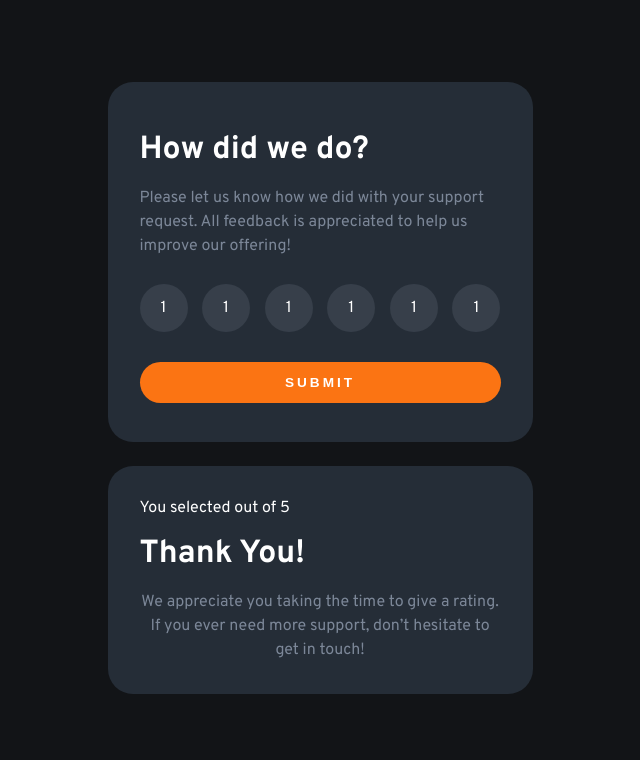
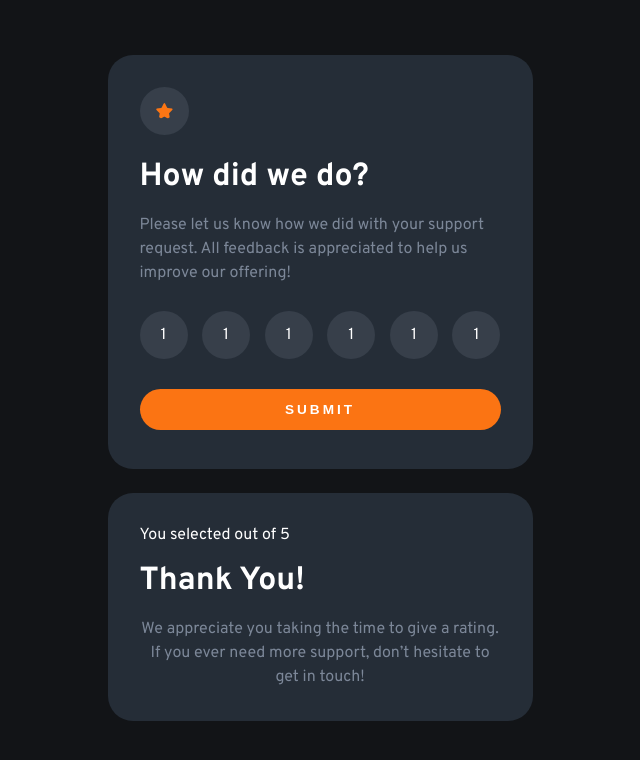
Before and after one commit to GrzegorzPacewicz/rating, a React (Vite) app: page / in a window 1280 px wide. Shown: the top 760 px of the page, without its empty margins (320-960 px from the left). Built offline with nearby package versions, Linux system fonts and the light colour scheme.

Commit message:
Star added to form

```diff
--- a/src/components/Form/Form.jsx
+++ b/src/components/Form/Form.jsx
@@ -1,8 +1,10 @@
 import styles from "./Form.module.css";
+import starIcon from "../../assets/icon-star.svg";
 
 export function Form() {
   return (
     <div className={styles.container}>
+      <img className={styles.starIcon} src={starIcon} />
       <h1 className={styles.title}>How did we do?</h1>
       <p className={styles.text}>
         Please let us know how we did with your support request. All feedback is
--- a/src/components/Form/Form.module.css
+++ b/src/components/Form/Form.module.css
@@ -4,6 +4,12 @@
     padding: 2em;
     border-radius: 25px;
     width: 425px;
+}
+
+.starIcon {
+    background-color: var(--neutral-medium-greyOp);
+    padding: 1rem;
+    border-radius: 100%;
 }
 
 .title {
```
Also changed, not shown: src/assets/icon-star.svg (added).
